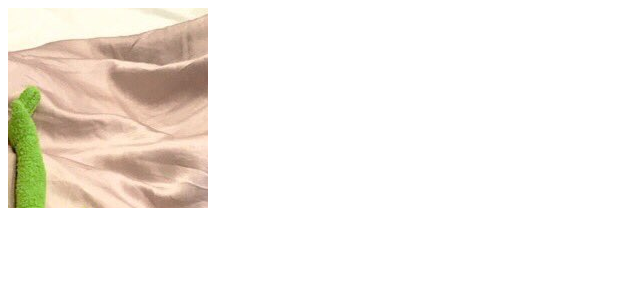
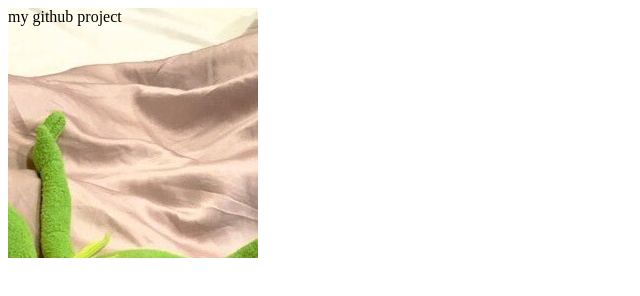
Before and after one commit to moeinshafiee/mygit, a plain HTML site: page index.html in a window 1280 px wide. Shown: the whole page, without its empty margins (0-640 px from the left). Drawn offline with Linux system fonts and the light colour scheme.

Commit message:
first update
This is my first update on github

```diff
--- a/css/style.css
+++ b/css/style.css
@@ -1,8 +1,6 @@
 #box{
-	height: 200px;
-	width: 200px;
-	/*background-color: pink;*/
+	height: 250px;
+	width: 250px;
 	background: url("../pic/1.jpg") no-repeat 50% 50%;
 	background-size: auto;
-	/*background: no-repeat 50% 50%;*/
 }
--- a/index.html
+++ b/index.html
@@ -1,12 +1,12 @@
 <!DOCTYPE html>
 <html>
 <head>
-	<title>git</title>
+	<title>github</title>
 	<link rel="stylesheet" type="text/css" href="css/style.css">
 	<script type="text/javascript" src="js/script.js"></script>
 </head>
 <body>
-	<div id="box"></div>
+	<div id="box">my github project</div>
 
 </body>
 </html>
```
